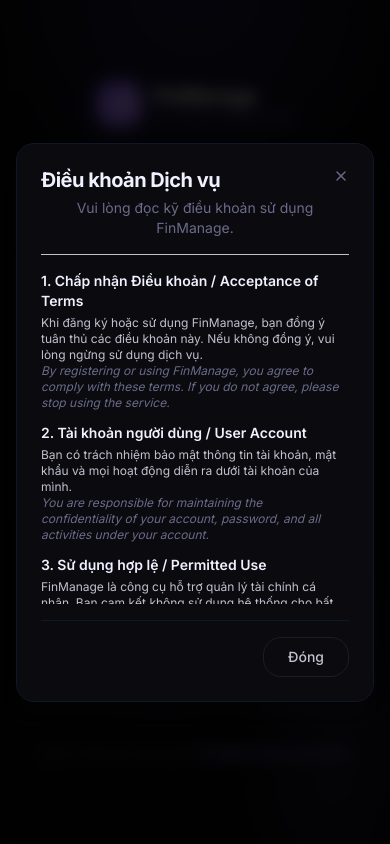
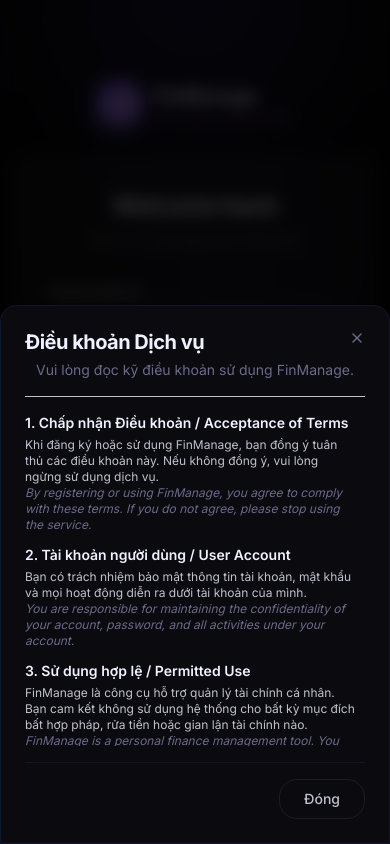
Before and after one commit to B21DCCN721/FinancialManagement, a Next.js app in the folder fe/: page /login in a window 390 px wide. Both pictures are taken after a click on the button "Terms of Service". Built offline with nearby package versions, Linux system fonts and the light colour scheme; no server answers.

Commit message:
fix: change mobile modal to bottom sheet to eliminate keyboard gap

```diff
--- a/fe/src/components/ui/modal.tsx
+++ b/fe/src/components/ui/modal.tsx
@@ -38,14 +38,14 @@
             className="fixed inset-0 z-50 bg-black/80 backdrop-blur-sm"
           />
           <div className="fixed inset-0 z-50 overflow-y-auto">
-            <div className="flex min-h-full items-center justify-center p-4 text-center pointer-events-none">
+            <div className="flex min-h-full items-end sm:items-center justify-center p-0 sm:p-4 text-center pointer-events-none">
               <motion.div
                 initial={{ opacity: 0, scale: 0.95, y: 20 }}
                 animate={{ opacity: 1, scale: 1, y: 0 }}
                 exit={{ opacity: 0, scale: 0.95, y: 20 }}
                 transition={{ type: "spring", duration: 0.5, bounce: 0.3 }}
                 className={cn(
-                  "relative w-full max-w-lg pointer-events-auto rounded-xl border bg-background p-6 shadow-lg shadow-black/20 text-left",
+                  "relative w-full max-w-lg pointer-events-auto rounded-t-2xl sm:rounded-xl border bg-background p-6 shadow-lg shadow-black/20 text-left mt-auto sm:mt-0",
                   className
                 )}
               style={{ WebkitFontSmoothing: "antialiased", transform: "translateZ(0)" }}
```
